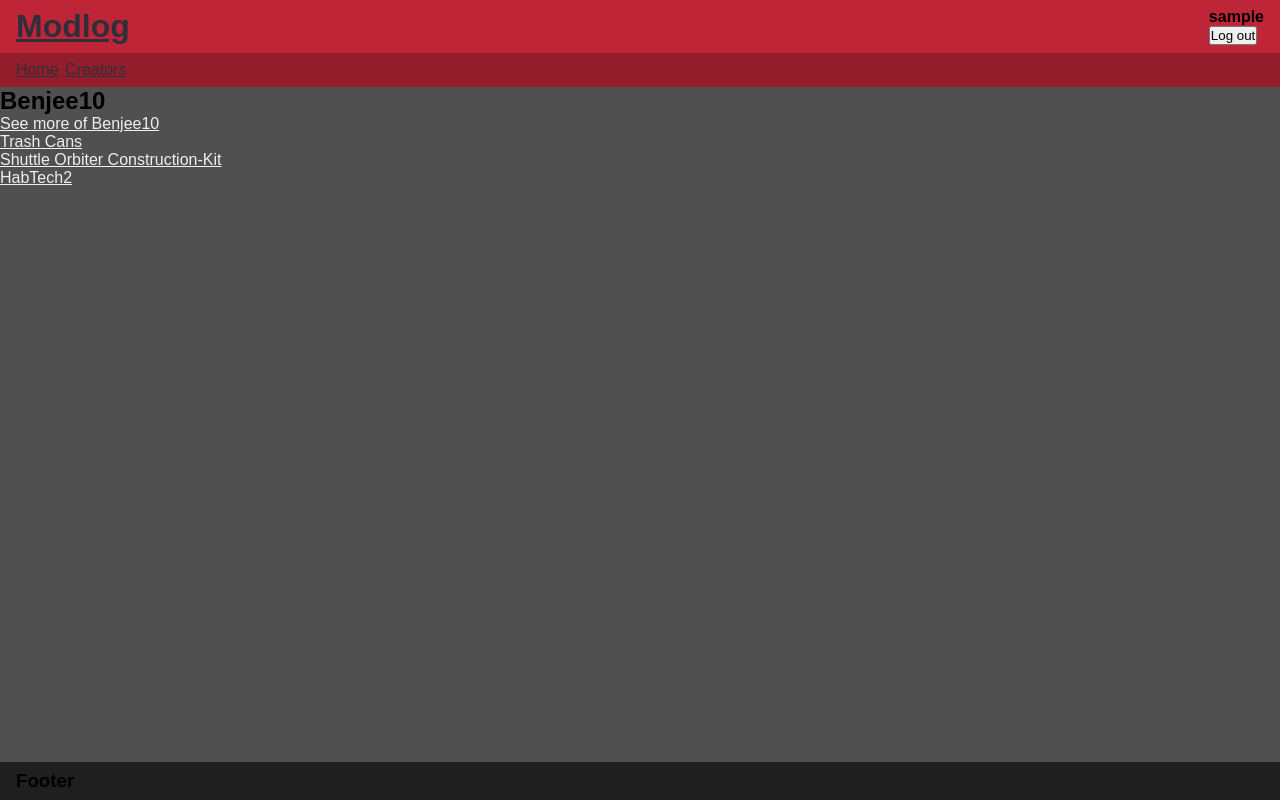
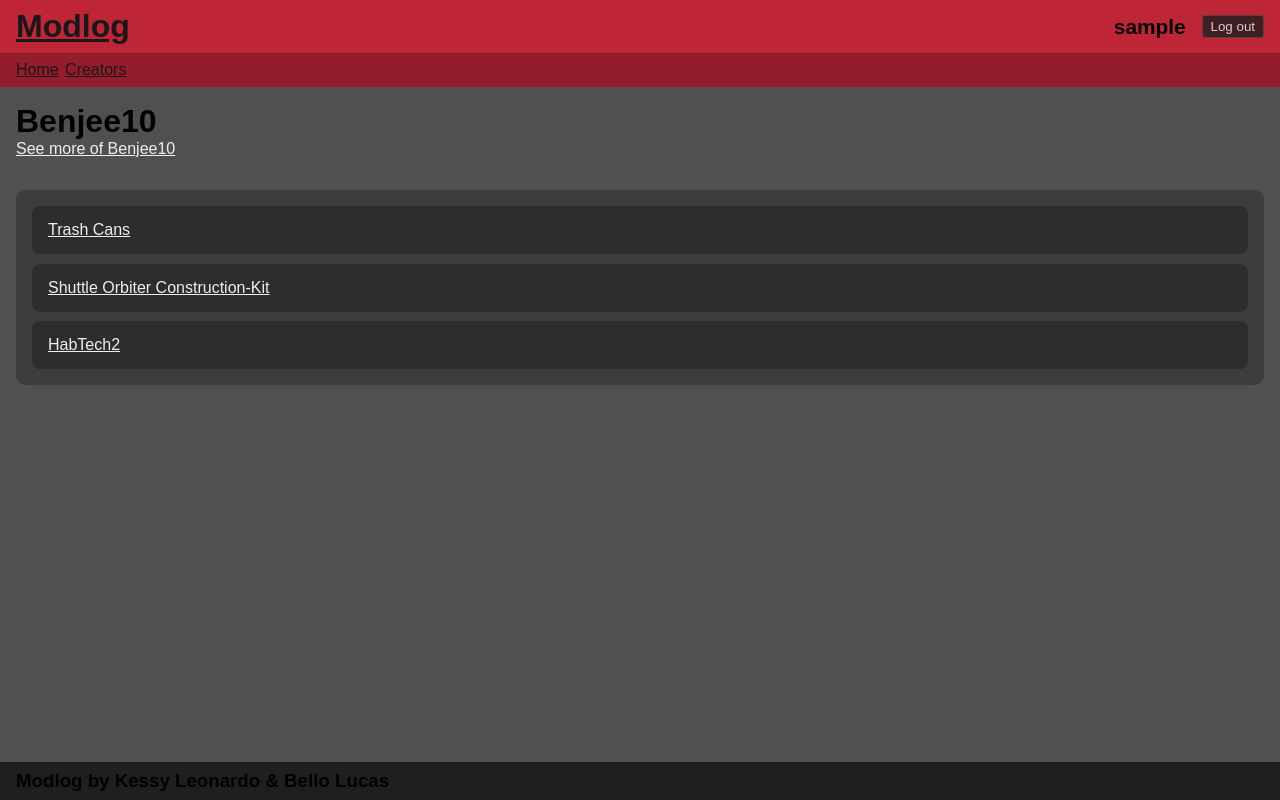
Before and after one commit to lucalis023/Modlog, a PHP site: page //creator/1 in a window 1280 px wide. Run offline with PHP 8.4, Linux system fonts and the light colour scheme; the visitor is signed in with stand-in values (Sample User, id 1); data comes from the database, SQL or seed files in the repository; both versions use the stored data as it was after the commit; some libraries are stand-ins or nearby versions; some web fonts are replaced.

Commit message:
Front-end mostly finallized, DB and Readme.md updated, user reading bug fixed

```diff
--- a/app/controllers/controllerTypes/ViewController.php
+++ b/app/controllers/controllerTypes/ViewController.php
@@ -39,9 +39,10 @@ abstract class ViewController {
     $this->setData('tittle', 'Modlog: ' . $value);
   }
 
-  public function setUser($id, $username, $admin) {
+  public function setUser($user) {
+    extract((array) $user);
     $_SESSION['user_id'] = $id;
     $_SESSION['user_name'] = $username;
-    $_SESSION['admin'] = $admin == 1 ? true : false;
+    $_SESSION['admin'] = $admin;
   }
 }
--- a/app/controllers/login.controller.php
+++ b/app/controllers/login.controller.php
@@ -19,7 +19,7 @@ class loginController extends BaseController {
 
       if (!empty($user)) {
         if (password_verify($pass, $user->password)) {
-          $this->setUser($user->id, $user->username, $user->id);
+          $this->setUser($user);
           header('Location: '. BASE_URL);
 
         } else {
@@ -42,6 +42,7 @@ class loginController extends BaseController {
       unset($_SESSION['user_id']);
       unset($_SESSION['user_name']);
       unset($_SESSION['admin']);
+      session_destroy();
       header('Location: ' . $url);
     }
   }
--- a/app/templates/creators/creator_header.phtml
+++ b/app/templates/creators/creator_header.phtml
@@ -1,2 +1,4 @@
-<h2><?= $creator->name ?></h2>
-<a href="<?= $creator->profile_link ?>" target="_blank">See more of <?= $creator->name ?></a>
+<section class="detail">
+    <h2><?= $creator->name ?></h2>
+    <a href="<?= $creator->profile_link ?>" target="_blank">See more of <?= $creator->name ?></a>
+</section>
--- a/app/templates/creators/modlist.phtml
+++ b/app/templates/creators/modlist.phtml
@@ -1,5 +1,11 @@
-<ul>
-  <?php foreach($mods as $mod): ?>
-    <li><a href="<?= BASE_URL . 'modpage/' . $mod->id ?>"><?= $mod->name ?></a></li>
-  <?php endforeach ?>
-</ul>
+<section class="item-list">
+  <ul>
+    <?php foreach($mods as $mod): ?>
+      <li>
+      <a class="open" href="<?= BASE_URL . 'modpage/' . $mod->id ?>">
+        <p><?= $mod->name ?></p>
+      </a>
+      </li>
+    <?php endforeach ?>
+  </ul>
+</section>
--- a/app/templates/footer.phtml
+++ b/app/templates/footer.phtml
@@ -1,5 +1,5 @@
   </main>
   <footer>
-    <h3>Footer</h3>
+    <h3>Modlog by Kessy Leonardo & Bello Lucas</h3>
   </footer>
 </body>
--- a/app/templates/header.phtml
+++ b/app/templates/header.phtml
@@ -15,13 +15,13 @@
     <div class="header-main">
       <h1><a href="<?= BASE_URL ?>">Modlog</a></h1>
       <?php if (isset($_SESSION['user_name'])) {?>
-        <form action="<?= BASE_URL . 'logout' ?>" method="POST">
-          <h4><?= $_SESSION['user_name'] ?></h4>
+        <form action="<?= BASE_URL . 'logout' ?>" method="POST" class="username-cont">
+          <h4 class="user"><?= $_SESSION['user_name'] ?></h4>
           <input type="hidden" name="url" value="<?= "http://" . $_SERVER['HTTP_HOST'] . $_SERVER['REQUEST_URI'] ?>">
           <button type="submit">Log out</button>
         </form>
       <?php } else { ?>
-        <a href="<?= BASE_URL . 'login'?>">Log in</a>
+        <a class="user" href="<?= BASE_URL . 'login'?>">Log in</a>
       <?php } ?>
     </div>
     <nav>
--- a/app/views/catalog.view.php
+++ b/app/views/catalog.view.php
@@ -5,6 +5,7 @@ class catalogView extends View{
   public function renderCatalog($data) {
     extract($data);
     $this->addStylesheet('catalog.css');
+    $this->addStylesheet('lists.css');
     $this->addTemplate('/catalog/catalog_banner.phtml');
     $this->addTemplate('/catalog/categories_sidebar.phtml');
     if (!empty($mods)) {
--- a/app/views/creators.view.php
+++ b/app/views/creators.view.php
@@ -4,6 +4,8 @@ require_once './app/views/View.php';
 class creatorsView extends View {
   public function renderCreator($data) {
     extract($data);
+    $this->addStylesheet('detailPage.css');
+    $this->addStylesheet('lists.css');
     $this->addTemplate('/creators/creator_header.phtml');
     if (!empty($mods)) {
       $this->addTemplate('/creators/modlist.phtml');
@@ -12,6 +14,7 @@ class creatorsView extends View {
   }
 
   public function renderCreators($data) {
+    $this->addStylesheet('lists.css');
     $this->addTemplate('/creators/creators_list.phtml');
     $this->renderPage($data);
   }
--- a/app/views/modpage.view.php
+++ b/app/views/modpage.view.php
@@ -3,6 +3,7 @@ require_once './app/views/View.php';
 
 class modpageView extends View {
   public function renderModpage($data) {
+    $this->addStylesheet('detailPage.css');
     $this->addTemplate('/modpage/modpage.phtml');
     $this->renderPage($data);
   }
--- /dev/null
+++ b/public/css/detailPage.css
@@ -0,0 +1,16 @@
+main .detail {
+    padding: 1rem;
+}
+
+main .detail h2 {
+    font-size: 2rem;
+}
+
+main .detail .description {
+    max-width: 30rem;
+    padding: 1rem 0rem;
+}
+
+main .detail p {
+    font-size: 1.1rem;
+}
--- a/public/css/index.css
+++ b/public/css/index.css
@@ -6,7 +6,7 @@
   --header-sub-color: #931D2B;
 
   --text-color: #efefef;
-  --text-header: #2f2f3b;
+  --text-header: #181818;
   --text-footer: #020000;
 
   --btn-hover: #c4c2e0;
@@ -47,11 +47,35 @@ header a, header a:visited {
   color: var(--text-header);
 }
 
+header .username-cont {
+  display: flex;
+  align-items: center;
+}
+
+header .user {
+  font-size: 1.3rem;
+}
+
+header .username-cont button {
+  padding: .2rem .5rem;
+  margin-left: 1rem;
+  background: var(--bg-1);
+  opacity: .8;
+  color: var(--text-color);
+  border: 1px solid #efefef2f;
+  border-radius: .2rem;
+}
+
+header .username-cont button:hover {
+  opacity: 1;
+}
+
 header div {
   width: 100%;
   display: flex;
   flex-direction: row;
   justify-content: space-between;
+  align-items: center;
   padding: 0.5rem 1rem;
   z-index: 100;
 }
@@ -82,59 +106,6 @@ main h2.tittle {
   font-size: 2.2rem;
 }
 
-main .add {
-  padding: .5rem 1rem;
-}
-
-main .add a {
-  width: 100%;
-}
-
-main .item-list {
-  width: 100%;
-  padding: 1rem;
-}
-
-main .item-list ul {
-  width: 100%;
-  background-color: var(--bg-3);
-  padding: 1rem;
-  border-radius: .6rem;
-}
-
-main .item-list li {
-  width: 100%;
-  display: flex;
-  align-items: center;
-  padding-right: 1rem;
-  min-height: 3rem;
-  background: var(--bg-2);
-  border-radius: .5rem;
-  overflow: hidden;
-}
-
-main .item-list li:not(:last-child) {
-  margin-bottom: .6rem;
-}
-
-main .item-list li:has(.open:hover) {
-  background: var(--bg);
-}
-
-main .item-list .add:has(a:hover) {
-  background: var(--bg);
-}
-
-main .item-list .open {
-  display: flex;
-  align-items: center;
-  width: 100%;
-}
-
-main .item-list .open p {
-  padding-left: 1rem;
-}
-
 footer {
   width: 100%;
   padding: 0.5rem 1rem;
--- /dev/null
+++ b/public/css/lists.css
@@ -0,0 +1,52 @@
+main .add {
+    padding: .5rem 1rem;
+  }
+
+  main .add a {
+    width: 100%;
+  }
+
+  main .item-list {
+    width: 100%;
+    padding: 1rem;
+  }
+
+  main .item-list ul {
+    width: 100%;
+    background-color: var(--bg-3);
+    padding: 1rem;
+    border-radius: .6rem;
+  }
+
+  main .item-list li {
+    width: 100%;
+    display: flex;
+    align-items: center;
+    padding-right: 1rem;
+    min-height: 3rem;
+    background: var(--bg-2);
+    border-radius: .5rem;
+    overflow: hidden;
+  }
+
+  main .item-list li:not(:last-child) {
+    margin-bottom: .6rem;
+  }
+
+  main .item-list li:has(.open:hover) {
+    background: var(--bg);
+  }
+
+  main .item-list .add:has(a:hover) {
+    background: var(--bg);
+  }
+
+  main .item-list .open {
+    display: flex;
+    align-items: center;
+    width: 100%;
+  }
+
+  main .item-list .open p {
+    padding-left: 1rem;
+  }
```
Also changed, not shown: app/templates/modpage/modpage.phtml (+7 -4 lines), modlog.sql (+8 -6 lines), README.md.
